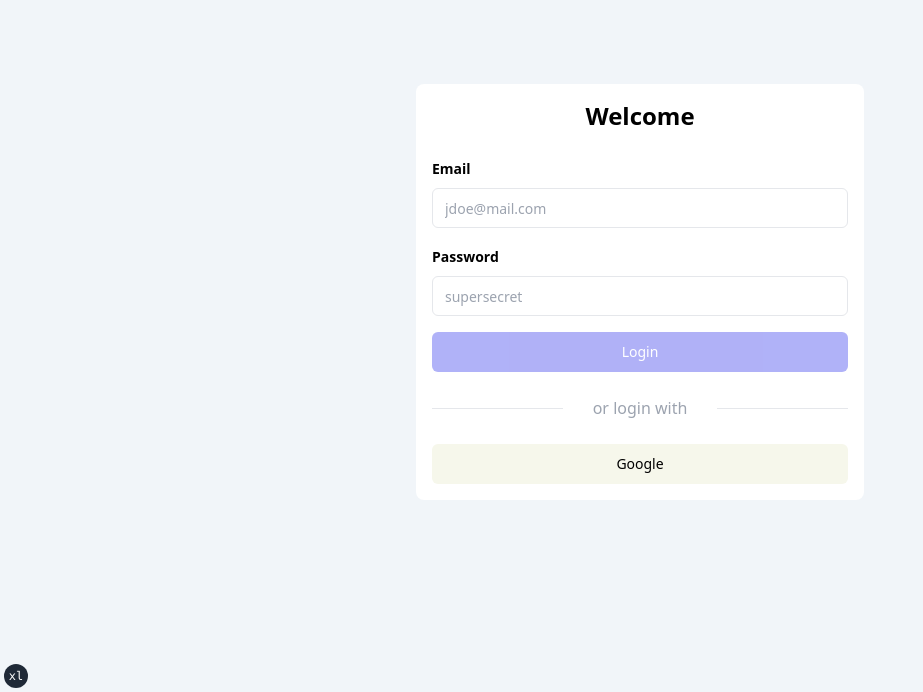
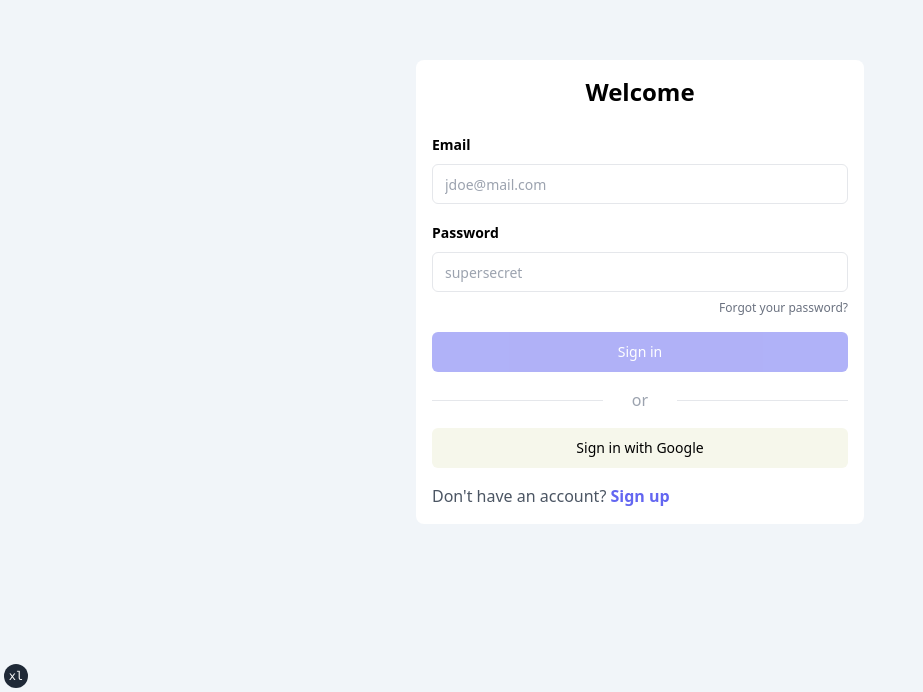
Before and after one commit to SrUltraLord/financr, a Next.js app: page /login in a window 1280 px wide. Shown: the part 108-800 px from the top of the page, without its empty margins (0-923 px from the left). Built offline with nearby package versions, Linux system fonts and the light colour scheme.

Commit message:
feat: auth layout for auth screens.

```diff
--- a/src/app/(auth)/_components/login-form.tsx
+++ b/src/app/(auth)/_components/login-form.tsx
@@ -62,6 +62,7 @@ export function LoginForm() {
             )}
           />
 
+          <div className="flex w-full flex-col space-y-2">
             <FormField
               control={loginForm.control}
               name="password"
@@ -69,33 +70,32 @@ export function LoginForm() {
                 <FormItem>
                   <FormLabel>Password</FormLabel>
                   <FormControl>
-                  <Input type="password" placeholder="supersecret" {...field} />
+                    <Input
+                      type="password"
+                      placeholder="supersecret"
+                      {...field}
+                    />
                   </FormControl>
                   <FormMessage />
                 </FormItem>
               )}
             />
 
+            <div className="flex w-full place-content-end">
+              <span className="text-xs text-gray-500">
+                Forgot your password?
+              </span>
+            </div>
+          </div>
+
           <Button
             type="submit"
             className="w-full"
             disabled={!loginForm.formState.isValid}
           >
-            Login
+            Sign in
           </Button>
         </div>
-
-        <div className="flex w-full flex-row items-center space-x-3">
-          <hr className="h-px w-1/3 border-none bg-gray-200" />
-          <span className="flex w-1/3 justify-center align-text-top text-gray-400">
-            or login with
-          </span>
-          <hr className="h-px w-1/3 border-none bg-gray-200" />
-        </div>
-
-        <Button variant="secondary" className="w-full">
-          Google
-        </Button>
       </form>
     </Form>
   )
--- /dev/null
+++ b/src/app/(auth)/layout.tsx
@@ -0,0 +1,9 @@
+type AuthLayoutProps = {
+  children: React.ReactNode
+}
+
+export default function AuthLayout({ children }: AuthLayoutProps) {
+  return (
+    <div className="grid h-screen w-full place-items-center">{children}</div>
+  )
+}
--- a/src/app/(auth)/login/page.tsx
+++ b/src/app/(auth)/login/page.tsx
@@ -1,11 +1,30 @@
+import { Button } from '@/components/ui/button'
 import { LoginForm } from '../_components/login-form'
+import Link from 'next/link'
 
 export default function LoginPage() {
   return (
-    <div className="grid h-screen w-full place-items-center">
-      <div className="flex min-w-[28rem] flex-col space-y-4 rounded-lg bg-white p-4">
-        <LoginForm />
+    <div className="flex min-w-[28rem] flex-col space-y-4 rounded-lg bg-white p-4">
+      <LoginForm />
+
+      <div className="flex w-full flex-row items-center space-x-2">
+        <hr className="h-px w-full border-none bg-gray-200" />
+        <span className="flex w-1/3 justify-center align-text-top text-gray-400">
+          or
+        </span>
+        <hr className="h-px w-full border-none bg-gray-200" />
       </div>
+
+      <Button variant="secondary" className="w-full">
+        Sign in with Google
+      </Button>
+
+      <p className="text-gray-600">
+        Don&apos;t have an account?{' '}
+        <Link className="font-bold text-accent" href="/register">
+          Sign up
+        </Link>
+      </p>
     </div>
   )
 }
```
Lines whose indentation alone changed are shown as unchanged.
